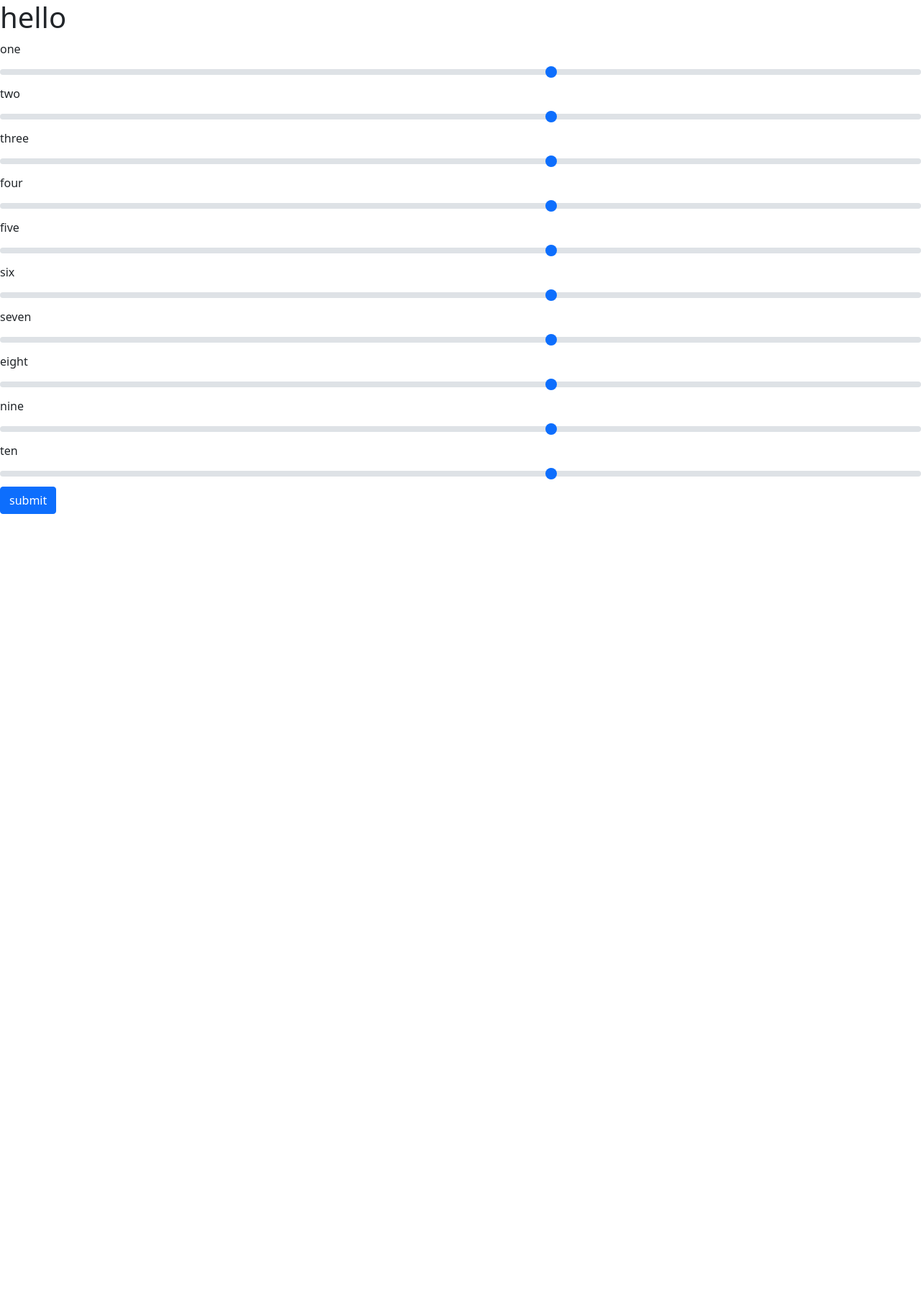
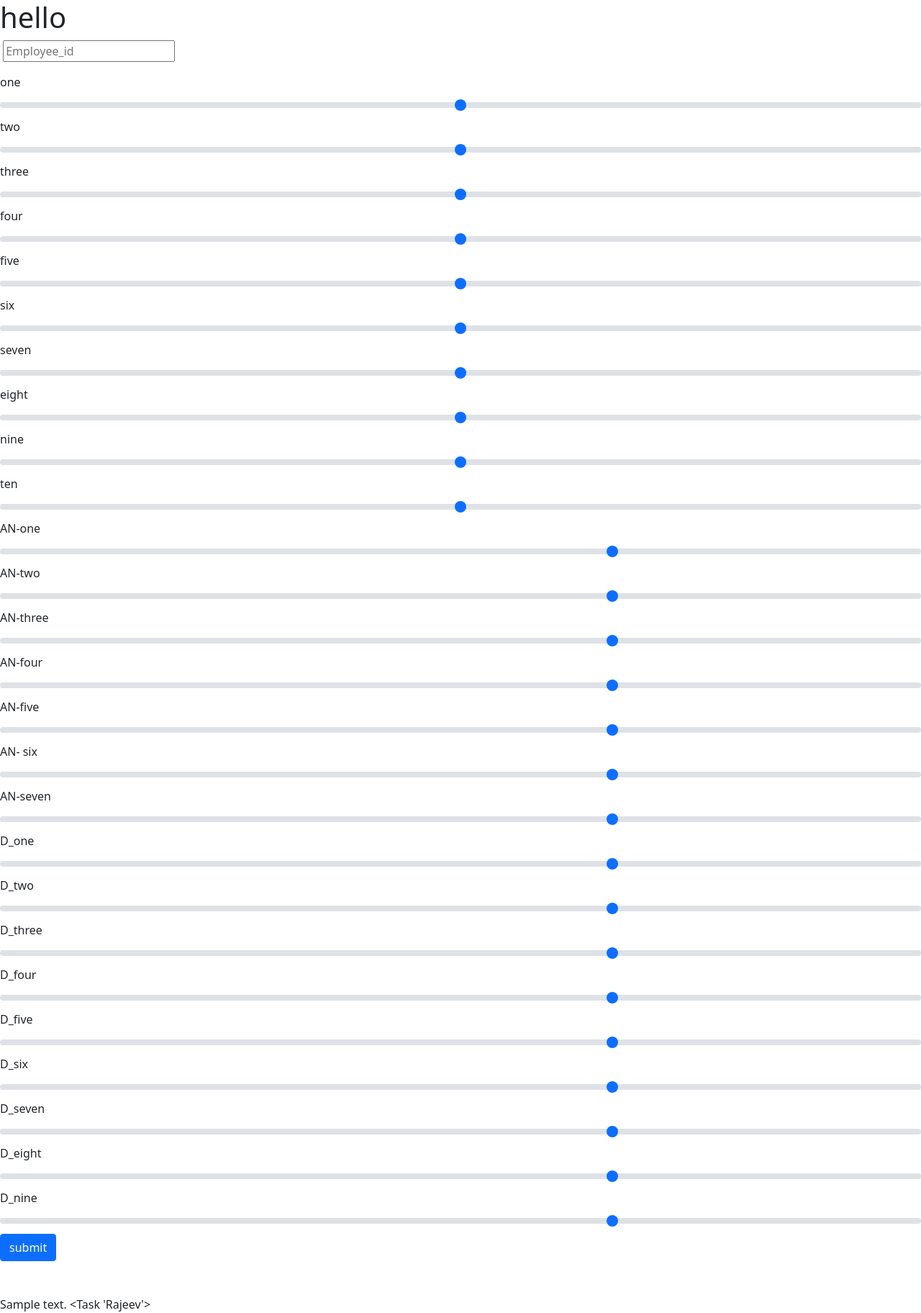
Before and after one commit to unni-2000/Mental-Distress-Prediction-Using-ML, a Flask app: template templates/index.html in a window 1280 px wide. Shown: the whole page at 72% size. Before the commit the page ends 714 px from the top, so only its background shows below. Run offline with Flask 3, Linux system fonts and the light colour scheme; the template is opened without the code that fills it: values that come from a table or form of the project are taken from there, most other values are stand-ins (such as "Sample title", 1, 10 or a date in 2020).

Commit message:
databse added

```diff
--- a/app.py
+++ b/app.py
@@ -1,13 +1,76 @@
-from flask import Flask , render_template , request
+from flask import Flask , render_template , request , redirect
+from flask_sqlalchemy import SQLAlchemy
+import numpy as np
+from keras.models import load_model
+from flask_sqlalchemy import SQLAlchemy
+from datetime import datetime
 
 app = Flask(__name__)
+app.config['SQLALCHEMY_DATABASE_URI'] = 'sqlite:///site1.db'
+db = SQLAlchemy(app)
+s_model = load_model('s_model.h5')
+anx_model = load_model('anx_model.h5')
+dep_model = load_model('depre_model.h5')
+
+class User(db.Model):
+
+   db_date = db.Column(db.DateTime, default = datetime.utcnow)
+   id = db.Column(db.String,nullable = False, primary_key = True)
+   db_stress = db.Column(db.String , nullable = False)
+   db_anxty = db.Column(db.String , nullable = False)
+   db_deptrn = db.Column(db.String , nullable = False)
+
+   def __repr__(self):
+      return '<Task %r>' % self.id
 
 @app.route('/')
 def index():
    return render_template('index.html')
 @app.route('/submit', methods=['POST'])
+
 def submit():
+   r_values =[]
    range_values = request.form.getlist('rangeInputs[]')
-   return f'The range values are {range_values}'
+   us_id = request.form.get('user_emp_id')
+   for num in range_values:
+      r_values.append(int(num))
+   Sprdict_values = np.array([r_values[0:10]])
+   Sprediction = s_model.predict(Sprdict_values)
+   if np.argmax(Sprediction) == 0:
+      s_var = 'Low stress'
+   elif np.argmax(Sprediction) == 1:
+      s_var = 'mild stress'
+   else :
+      s_var = 'sever stress'
+   Aprdict_values = np.array([r_values[10:17]])
+   Aprediction = anx_model.predict(Aprdict_values)
+   if np.argmax(Aprediction) == 0:
+      a_var =  'Minimal anxiety'
+   elif np.argmax(Aprediction) == 1:
+      a_var =  'Mild anxiety'
+   elif np.argmax(Aprediction) == 2:
+      a_var =  'moderate anxiety'
+   else:
+      a_var = 'Sever anxiety'
+   Dprdict_values = np.array([r_values[17:26]])
+   Dprediction = dep_model.predict(Dprdict_values)
+   if np.argmax(Dprediction) == 0:
+      d_var = 'Low depression'
+   elif np.argmax(Dprediction) == 1:
+      d_var = 'Mild depresion'
+   elif np.argmax(Dprediction) == 2:
+      d_var = 'Moderate depresion'
+   elif np.argmax(Dprediction) == 3:
+      d_var = 'Moderately severe depresion'
+   else:
+      d_var = 'Severe depresion'
+   #return f'The person have  {s_var} , {a_var} and {d_var}'
+   new_task = User(id = us_id,db_stress = s_var, db_anxty= a_var, db_deptrn = d_var)
+   try:
+      db.session.add(new_task)
+      db.session.commit()
+      return redirect('index.html', prediction_text='The person view in db with id {} have :{},{} and {}'.format(us_id,s_var,a_var,d_var))
+   except:
+      return render_template('index.html', prediction_text='The person with id {} have :{},{} and {}'.format(us_id,s_var,a_var,d_var))
 if __name__ == '__main__':
    app.run(debug=True)
--- a/templates/index.html
+++ b/templates/index.html
@@ -6,38 +6,95 @@
 
 {% block body %}
     <h1>hello</h1>
-    <form method="POST" action="/submit">
+    <form method="POST" action="{{ url_for('submit')}}">
+
+    <div class="mb-3">
+        <label for></label>
+        <input type="text" name="user_emp_id" placeholder="Employee_id" required="required" />
+    </div>
 
     <label for="customRange2" class="form-label">one</label>
-    <input type="range" class="form-range" name="rangeInputs[]" min="0" max="5" id="customRange2">
+    <input type="range" class="form-range" name="rangeInputs[]" min="0" max="4" id="customRange2">
 
     <label for="customRange2" class="form-label">two</label>
-    <input type="range" class="form-range" name="rangeInputs[]" min="0" max="5"  id="customRange2">
+    <input type="range" class="form-range" name="rangeInputs[]" min="0" max="4"  id="customRange2">
 
     <label for="customRange2" class="form-label">three</label>
-    <input type="range" class="form-range" name="rangeInputs[]" min="0" max="5"  id="customRange2">
+    <input type="range" class="form-range" name="rangeInputs[]" min="0" max="4"  id="customRange2">
 
     <label for="customRange2" class="form-label">four</label>
-    <input type="range" class="form-range" name="rangeInputs[]" min="0" max="5" id="customRange2">
+    <input type="range" class="form-range" name="rangeInputs[]" min="0" max="4" id="customRange2">
 
     <label for="customRange2" class="form-label">five</label>
-    <input type="range" class="form-range" name="rangeInputs[]" min="0" max="5" id="customRange2">
+    <input type="range" class="form-range" name="rangeInputs[]" min="0" max="4" id="customRange2">
 
     <label for="customRange2" class="form-label"> six </label>
-    <input type="range" class="form-range" name="rangeInputs[]" min="0" max="5" id="customRange2">
+    <input type="range" class="form-range" name="rangeInputs[]" min="0" max="4" id="customRange2">
 
     <label for="customRange2" class="form-label">seven </label>
-    <input type="range" class="form-range" name="rangeInputs[]" min="0" max="5" id="customRange2">
+    <input type="range" class="form-range" name="rangeInputs[]" min="0" max="4" id="customRange2">
 
     <label for="customRange2" class="form-label">eight </label>
-    <input type="range" class="form-range" name="rangeInputs[]" min="0" max="5" id="customRange2">
+    <input type="range" class="form-range" name="rangeInputs[]" min="0" max="4" id="customRange2">
 
     <label for="customRange2" class="form-label">nine</label>
-    <input type="range" class="form-range" name="rangeInputs[]" min="0" max="5"  id="customRange2">
+    <input type="range" class="form-range" name="rangeInputs[]" min="0" max="4"  id="customRange2">
 
     <label for="customRange2" class="form-label">ten</label>
-    <input type="range" class="form-range" name="rangeInputs[]" min="0" max="5"  id="customRange2">
+    <input type="range" class="form-range" name="rangeInputs[]" min="0" max="4"  id="customRange2">
+
+    <label for="customRange2" class="form-label">AN-one</label>
+    <input type="range" class="form-range" name="rangeInputs[]" min="0" max="3" id="customRange2">
+
+    <label for="customRange2" class="form-label">AN-two</label>
+    <input type="range" class="form-range" name="rangeInputs[]" min="0" max="3"  id="customRange2">
+
+    <label for="customRange2" class="form-label">AN-three</label>
+    <input type="range" class="form-range" name="rangeInputs[]" min="0" max="3"  id="customRange2">
+
+    <label for="customRange2" class="form-label">AN-four</label>
+    <input type="range" class="form-range" name="rangeInputs[]" min="0" max="3" id="customRange2">
+
+    <label for="customRange2" class="form-label">AN-five</label>
+    <input type="range" class="form-range" name="rangeInputs[]" min="0" max="3" id="customRange2">
+
+    <label for="customRange2" class="form-label">AN- six </label>
+    <input type="range" class="form-range" name="rangeInputs[]" min="0" max="3" id="customRange2">
+
+    <label for="customRange2" class="form-label">AN-seven </label>
+    <input type="range" class="form-range" name="rangeInputs[]" min="0" max="3" id="customRange2">
+
+    <label for="customRange2" class="form-label">D_one</label>
+    <input type="range" class="form-range" name="rangeInputs[]" min="0" max="3" id="customRange2">
+
+    <label for="customRange2" class="form-label">D_two</label>
+    <input type="range" class="form-range" name="rangeInputs[]" min="0" max="3"  id="customRange2">
+
+    <label for="customRange2" class="form-label">D_three</label>
+    <input type="range" class="form-range" name="rangeInputs[]" min="0" max="3"  id="customRange2">
+
+    <label for="customRange2" class="form-label">D_four</label>
+    <input type="range" class="form-range" name="rangeInputs[]" min="0" max="3" id="customRange2">
+
+    <label for="customRange2" class="form-label">D_five</label>
+    <input type="range" class="form-range" name="rangeInputs[]" min="0" max="3" id="customRange2">
+
+    <label for="customRange2" class="form-label"> D_six </label>
+    <input type="range" class="form-range" name="rangeInputs[]" min="0" max="3" id="customRange2">
+
+    <label for="customRange2" class="form-label">D_seven </label>
+    <input type="range" class="form-range" name="rangeInputs[]" min="0" max="3" id="customRange2">
+
+    <label for="customRange2" class="form-label">D_eight </label>
+    <input type="range" class="form-range" name="rangeInputs[]" min="0" max="3" id="customRange2">
+
+    <label for="customRange2" class="form-label">D_nine</label>
+    <input type="range" class="form-range" name="rangeInputs[]" min="0" max="3"  id="customRange2">
 
     <button type="submit" class="btn btn-primary">submit</button>
     </form>
+    <br>
+    <br>
+    {{prediction_text }}
+    {{user}}
 {% endblock%}
```
Also changed, not shown: instance/site.db (added), instance/site1.db (added), 5 other files.
